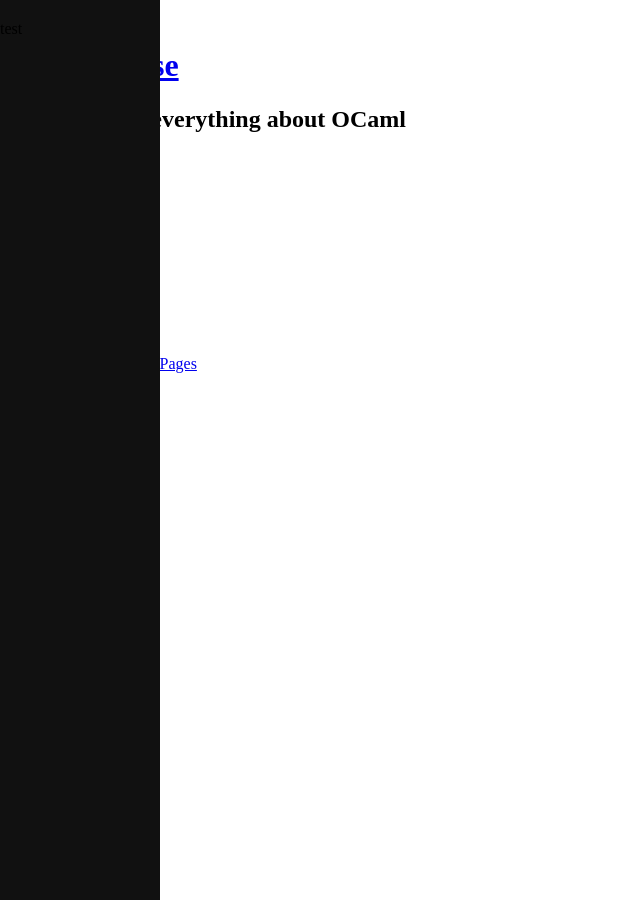
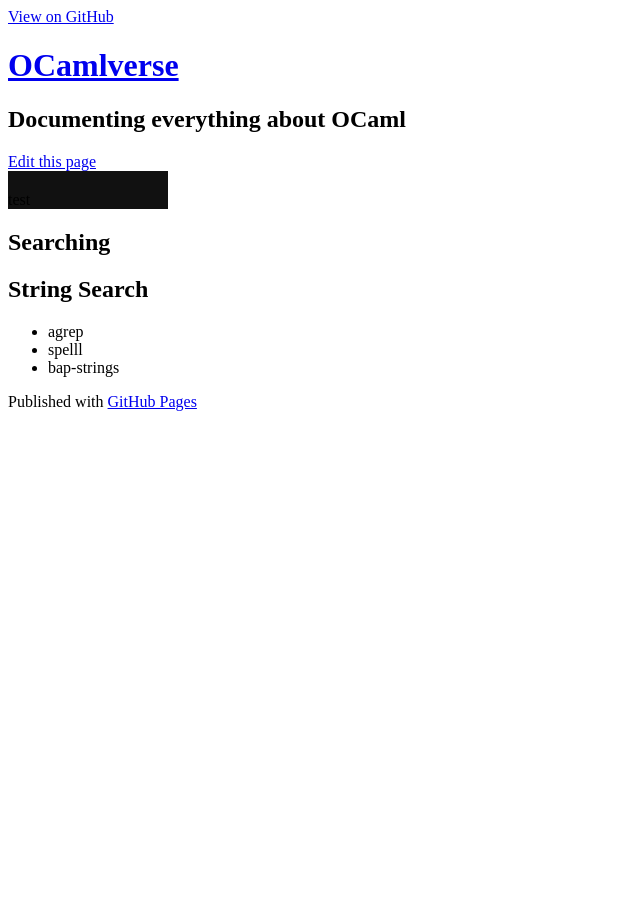
Before and after one commit to OCamlverse/ocamlverse.github.io, a Jekyll site: the page built from content/searching.md, in a window 1280 px wide. Shown: the whole page, without its empty margins (0-640 px from the left). Built offline with Jekyll 4.4.1, drawn with Linux system fonts in a browser that asks for light colours; our own code applies the rules of GitHub Pages for plain Markdown files.

Commit message:
Update style.css

```diff
--- a/assets/css/style.css
+++ b/assets/css/style.css
@@ -1,7 +1,7 @@
 .sidebar {
     height: 100%; /* Full-height: remove this if you want "auto" height */
     width: 160px; /* Set the width of the sidebar */
-    position: fixed; /* Fixed Sidebar (stay in place on scroll) */
+    /*position: fixed; /* Fixed Sidebar (stay in place on scroll) */
     z-index: 1; /* Stay on top */
     top: 0; /* Stay at the top */
     left: 0;
```
